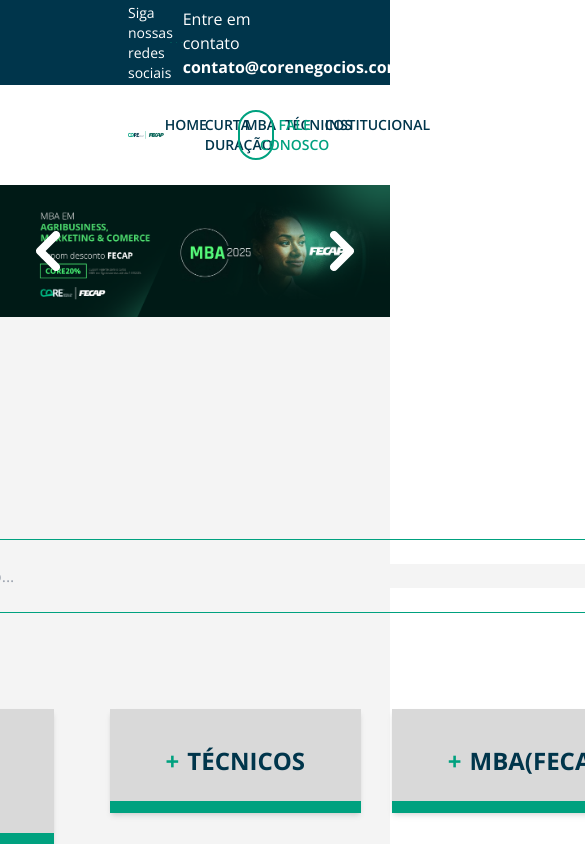
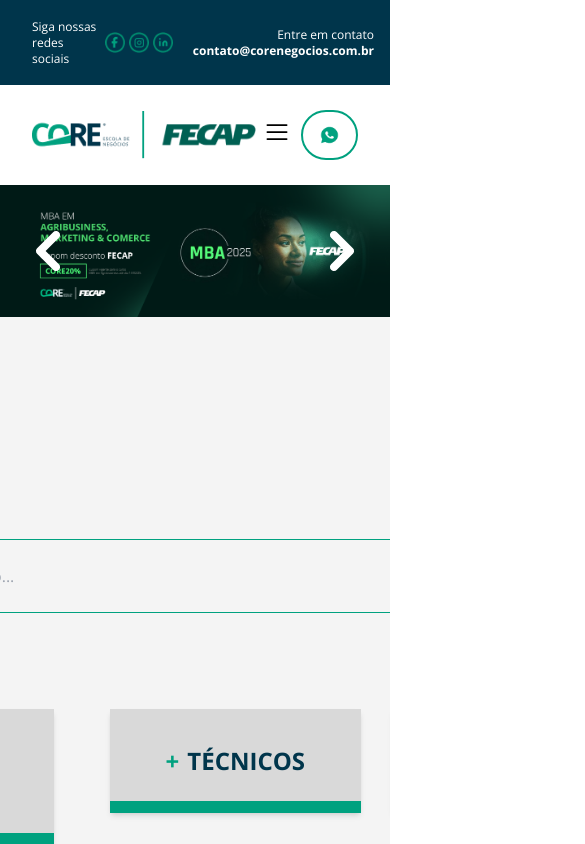
Before and after one commit to mateushr23/core-fecap, a React (Vite) app: page / in a window 390 px wide. Shown: the top 844 px of the page, 585 px wide, since content can reach past the window. Built offline with nearby package versions, Linux system fonts and the light colour scheme.

Commit message:
feat: header responsivity

```diff
--- a/package.json
+++ b/package.json
@@ -14,6 +14,7 @@
   },
   "dependencies": {
     "@emailjs/browser": "^4.4.1",
+    "@phosphor-icons/react": "^2.1.7",
     "emailjs-com": "^3.2.0",
     "react": "^18.3.1",
     "react-dom": "^18.3.1",
--- a/src/components/header.tsx
+++ b/src/components/header.tsx
@@ -5,8 +5,12 @@
 import whatsapp from "../assets/images/whatsapp.png"
 import { Link } from "react-router-dom"
 import { whatsappConfig } from "../assets/whatsapp-config"
+import { useState } from "react"
+import { List } from "@phosphor-icons/react"
 
 export function Header() {
+  const [isMenuOpen, setIsMenuOpen] = useState(false)
+
   const handleWhatsappRedirect = (): void => {
     const phoneNumber = whatsappConfig.phoneNumber.replace(/\D/g, "") // Remove caracteres não numéricos
     const message = encodeURIComponent(
@@ -18,43 +22,66 @@
 
   return (
     <div className="flex flex-col">
-      <div className="bg-blue300 h-[85px] flex justify-between items-center text-white px-32">
-        <div className="flex gap-4 items-center">
-          <p className="text-sm">Siga nossas redes sociais</p>
+      <div className="bg-blue300 h-[85px] flex justify-between items-center text-white px-8 lg:px-10 xl:px-20 ">
+        <div className="text-xs md:text-sm flex gap-2 items-center">
+          <p className=" flex-1">Siga nossas redes sociais</p>
           <div className="flex gap-1">
             <a
               href="https://www.facebook.com/coreescoladenegocios"
               target="_blank"
             >
-              <img src={facebook} alt="Ícone do Facebook" />
+              <img
+                className="w-5 md:w-auto"
+                src={facebook}
+                alt="Ícone do Facebook"
+              />
             </a>
             <a
               href="https://www.instagram.com/coreescoladenegocios/"
               target="_blank"
             >
-              <img src={instagram} alt="Ícone do Instagram" />
+              <img
+                className="w-5 md:w-auto"
+                src={instagram}
+                alt="Ícone do Instagram"
+              />
             </a>
             <a
               href="https://www.linkedin.com/company/core-escola-de-neg%C3%B3cios/"
               target="_blank"
             >
-              <img src={linkedin} alt="Ícone do LinkedIn" />
+              <img
+                className="w-5 md:w-auto"
+                src={linkedin}
+                alt="Ícone do LinkedIn"
+              />
             </a>
           </div>
         </div>
-        <p>
+        <p className="relative left-4 md:left-4 text-xs md:text-base text-right ">
           Entre em contato
           <span className="font-bold"> contato@corenegocios.com.br</span>
         </p>
       </div>
-      <div className="flex px-32 h-[100px] justify-between items-center bg-white text-black">
-        <img src={logo} alt="Logo da Core e da Fecap" />
-        <div className="flex gap-10 text-blue300 font-semibold text-sm">
+      <div className="flex h-[100px] items-center bg-white text-black px-8 lg:px-10 xl:px-20 justify-between">
+        {/* Logo */}
+        <img
+          className="w-25 lg:w-auto xl:w-auto"
+          src={logo}
+          alt="Logo da Core e da Fecap"
+        />
+
+        {/* Menu (centralizado em telas maiores) */}
+        <div className="hidden lg:flex gap-6 text-blue300 font-semibold text-sm">
           <Link to={"/"} onClick={() => window.scrollTo(0, 0)}>
             HOME
           </Link>
-          <Link to={"/curta-duracao"} onClick={() => window.scrollTo(0, 0)}>
-            CURTA DURAÇÃO
+          <Link
+            className="whitespace-nowrap"
+            to={"/curta-duracao"}
+            onClick={() => window.scrollTo(0, 0)}
+          >
+            CURTA-DURAÇÃO
           </Link>
           <Link to={"/mba"} onClick={() => window.scrollTo(0, 0)}>
             MBA
@@ -62,18 +89,61 @@
           <Link to={"/tecnicos"} onClick={() => window.scrollTo(0, 0)}>
             TÉCNICOS
           </Link>
+          <Link to={"/incompany"} onClick={() => window.scrollTo(0, 0)}>
+            IN-COMPANY
+          </Link>
           <Link to={"/institucional"} onClick={() => window.scrollTo(0, 0)}>
             INSTITUCIONAL
           </Link>
         </div>
-        <div className="flex gap-4">
+
+        {/* Botões Menu Hambúrguer e WhatsApp */}
+        <div className="flex items-center gap-4">
+          {/* Menu Hamburguer */}
+          <div className="relative lg:hidden">
+            <button
+              className="text-black focus:outline-none"
+              onClick={() => setIsMenuOpen(!isMenuOpen)}
+            >
+              <List size={28} />
+            </button>
+            <div
+              className={`${
+                isMenuOpen ? "flex" : "hidden"
+              } absolute right-0 top-full px-10 gap-4 py-4 flex-col items-center bg-white100 shadow-lg text-blue300 font-semibold text-sm z-40`}
+            >
+              <Link to={"/"} onClick={() => window.scrollTo(0, 0)}>
+                HOME
+              </Link>
+              <Link
+                className="whitespace-nowrap"
+                to={"/curta-duracao"}
+                onClick={() => window.scrollTo(0, 0)}
+              >
+                CURTA-DURAÇÃO
+              </Link>
+              <Link to={"/mba"} onClick={() => window.scrollTo(0, 0)}>
+                MBA
+              </Link>
+              <Link to={"/tecnicos"} onClick={() => window.scrollTo(0, 0)}>
+                TÉCNICOS
+              </Link>
+              <Link to={"/incompany"} onClick={() => window.scrollTo(0, 0)}>
+                IN-COMPANY
+              </Link>
+              <Link to={"/institucional"} onClick={() => window.scrollTo(0, 0)}>
+                INSTITUCIONAL
+              </Link>
+            </div>
+          </div>
+
+          {/* Botão WhatsApp */}
           <button
             onClick={handleWhatsappRedirect}
-            className="flex h-[50px] gap-1 border-2 rounded-full border-green200 text-sm
-          items-center p-4 font-semibold text-green200"
+            className="flex h-[50px] gap-1 border-2 rounded-full border-green200 text-sm items-center p-4 font-semibold text-green200"
           >
             <img src={whatsapp} alt="Ícone do WhatsApp" />
-            FALE CONOSCO
+            <span className="hidden xl:inline">FALE CONOSCO</span>
           </button>
         </div>
       </div>
--- a/src/index.css
+++ b/src/index.css
@@ -4,12 +4,16 @@
 
 * {
   min-width: 0;
+  margin: 0;
+  padding: 0;
+  box-sizing: border-box;
 }
 html,
 body,
 #root {
   height: 100%;
   margin: 0;
+  overflow-x: hidden;
 }
 
 body {
```
Also changed, not shown: 1 other file (tests, documents, lock files or other folders).
